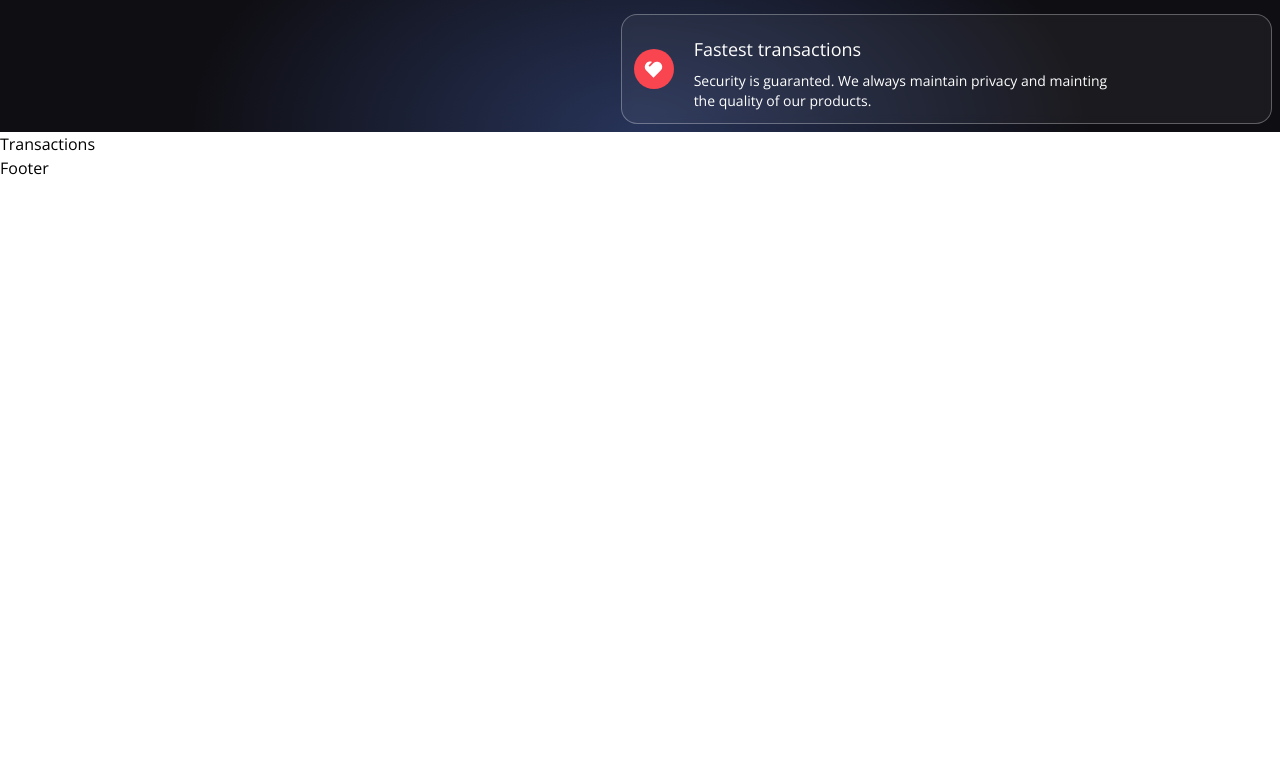
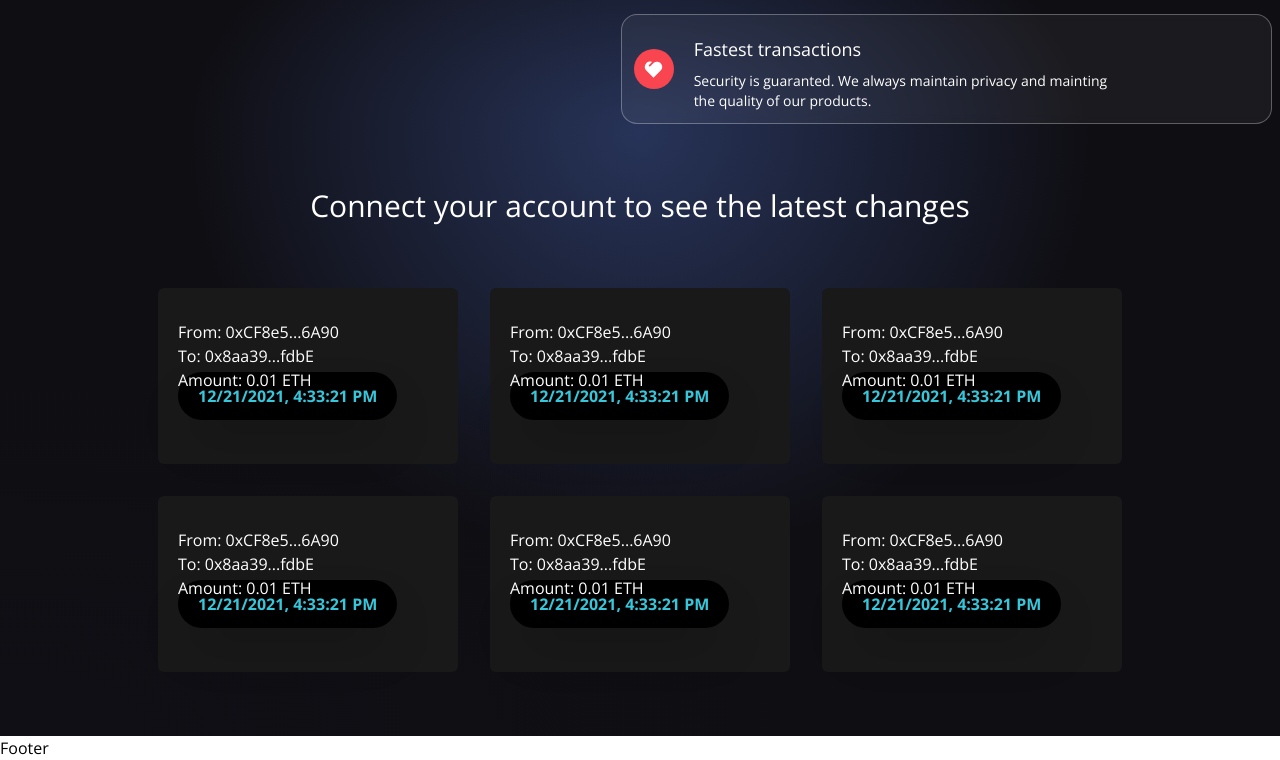
Before and after one commit to StVictoria/web3, a React (Vite) app in the folder client/: page / in a window 1280 px wide. Shown: the part 995-1755 px from the top of the page. Before the commit the page ends 1175 px from the top, so only its background shows below. Built offline with nearby package versions, Linux system fonts and the light colour scheme.

Commit message:
created Transaction section

```diff
--- a/client/src/components/Services.jsx
+++ b/client/src/components/Services.jsx
@@ -22,7 +22,7 @@ const ServiceCard = ({ color, title, icon, subtitle }) => (
 
 const Services = () => {
   const renderServiceCards = () => (
-    serviceCards.map(card => <ServiceCard key={card.key} color={card.color} title={card.title} icon={card.icon} subtitle={card.subtitle} />)
+    serviceCards.map(card => <ServiceCard key={card.id} color={card.color} title={card.title} icon={card.icon} subtitle={card.subtitle} />)
   );
 
   return (
--- a/client/src/components/Transactions.jsx
+++ b/client/src/components/Transactions.jsx
@@ -1,9 +1,60 @@
+import { useContext } from "react";
+import { TransactionContext } from "../context/TransactionContext";
+import dummyData from "../utils/dummyData";
+import { shortenAddress } from "../utils/shortenAddress";
+
+const TransactionCard = ({ addressTo, addressFrom, timestamp, message, keyword, amount, url }) => (
+  <div className="bg-[#181918] m-4 flex flex-1 flex-col p-3 rounded-md hover:shadow-2xl
+  2xl:min-w-[450px]
+  2xl:max-w-[500px]
+  sm:min-w-[270px]
+  sm:max-w-[300px]
+  ">
+    <div className="flex flex-col items-center w-full mt-3">
+      <div className="w-full mb-6 p-2">
+        <a href={`https://rinkeby.etherscan.io/address/${addressFrom}`} target="_blank" rel="noopener noreferrer">
+          <p className="text-white text-base">From: {shortenAddress(addressFrom)}</p>
+        </a>
+        <a href={`https://rinkeby.etherscan.io/address/${addressTo}`} target="_blank" rel="noopener noreferrer">
+          <p className="text-white text-base">To: {shortenAddress(addressTo)}</p>
+        </a>
+        <p className="text-white text-base">Amount: {amount} ETH</p>
+        {message && (
+          <>
+          <br />
+          <p className="text-white text-base">Message: {message}</p>
+          </>
+        )}
+        <div className="bg-black p-3 px-5 w-max rounded-3xl -mt-5 shadow-2xl">
+          <p className="text-[#37c7da] font-bold">{timestamp}</p>
+        </div>
+      </div>
+    </div>
+  </div>
+);
+
 const Transactions = () => {
+  const { currentAccount } = useContext(TransactionContext);
+
+  const renderDummyData = () => dummyData.reverse().map((transaction) => (
+    <TransactionCard key={transaction.id} {...transaction} />
+  ));
+
   return (
-    <div>
-      Transactions
+    <div className="flex w-full justify-center items-center 2xl:px-20 gradient-bg-transactions">
+      <div className="flex flex-col md:p-12 py-12 px-4">
+        {currentAccount ? (
+          <h3 className="text-white text-3xl text-center my-2">Latest Transactions</h3>
+        ) : (
+          <h3 className="text-white text-3xl text-center my-2">Connect your account to see the latest changes</h3>
+        )}
+
+        <div className="flex flex-wrap justify-center items-center mt-10">
+          {renderDummyData()}
+        </div>
+      </div>
     </div>
-  )
+  );
 };
 
 export default Transactions;
--- a/client/src/components/Welcome.jsx
+++ b/client/src/components/Welcome.jsx
@@ -4,6 +4,7 @@ import { SiEthereum } from "react-icons/si";
 import { BsInfoCircle } from "react-icons/bs";
 import { Loader } from "./";
 import { TransactionContext } from "../context/TransactionContext";
+import { shortenAddress } from "../utils/shortenAddress";
 
 const commonStyles = "min-h-[70px] sm:px-0 px-2 sm:min-w-[120px] flex justify-center items-center border-[0.5px] border-gray-400 text-sm font-light text-white";
 
@@ -85,7 +86,7 @@ const Welcome = () => {
               </div>
               <div>
                 <p className="text-white font-light text-sm">
-                  Address
+                  {shortenAddress(currentAccount)}
                 </p>
                 <p className="text-white font-semibold text-lg mt-1">
                   Etherium
--- /dev/null
+++ b/client/src/utils/dummyData.js
@@ -0,0 +1,56 @@
+export default [
+  {
+    id: 1,
+    url: "https://metro.co.uk/wp-content/uploads/2015/05/pokemon_crying.gif?quality=90&strip=all&zoom=1&resize=500%2C284",
+    message: "",
+    timestamp: "12/21/2021, 4:33:21 PM",
+    addressFrom: "0xCF8e569A97C423952DdFf902375C7C76549A6A90",
+    amount: "0.01",
+    addressTo: "0x8aa395Ab97837576aF9cd6946C79024ef1acfdbE",
+  },
+  {
+    id: 2,
+    url: "https://media4.popsugar-assets.com/files/2013/11/07/832/n/1922398/eb7a69a76543358d_28.gif",
+    message: "",
+    timestamp: "12/21/2021, 4:33:21 PM",
+    addressFrom: "0xCF8e569A97C423952DdFf902375C7C76549A6A90",
+    amount: "0.01",
+    addressTo: "0x8aa395Ab97837576aF9cd6946C79024ef1acfdbE",
+  },
+  {
+    id: 3,
+    url: "https://acegif.com/wp-content/uploads/gif-shaking-head-38.gif",
+    message: "",
+    timestamp: "12/21/2021, 4:33:21 PM",
+    addressFrom: "0xCF8e569A97C423952DdFf902375C7C76549A6A90",
+    amount: "0.01",
+    addressTo: "0x8aa395Ab97837576aF9cd6946C79024ef1acfdbE",
+  },
+  {
+    id: 4,
+    url: "https://i.pinimg.com/originals/68/a0/9e/68a09e774e98242871c2db0f99307420.gif",
+    message: "",
+    timestamp: "12/21/2021, 4:33:21 PM",
+    addressFrom: "0xCF8e569A97C423952DdFf902375C7C76549A6A90",
+    amount: "0.01",
+    addressTo: "0x8aa395Ab97837576aF9cd6946C79024ef1acfdbE",
+  },
+  {
+    id: 5,
+    url: "https://i.pinimg.com/originals/73/d3/a1/73d3a14d212314ab1f7268b71d639c15.gif",
+    message: "",
+    timestamp: "12/21/2021, 4:33:21 PM",
+    addressFrom: "0xCF8e569A97C423952DdFf902375C7C76549A6A90",
+    amount: "0.01",
+    addressTo: "0x8aa395Ab97837576aF9cd6946C79024ef1acfdbE",
+  },
+  {
+    id: 6,
+    url: "https://www.omnisend.com/blog/wp-content/uploads/2016/09/funny-gifs-9.gif",
+    message: "",
+    timestamp: "12/21/2021, 4:33:21 PM",
+    addressFrom: "0xCF8e569A97C423952DdFf902375C7C76549A6A90",
+    amount: "0.01",
+    addressTo: "0x8aa395Ab97837576aF9cd6946C79024ef1acfdbE",
+  },
+];
--- /dev/null
+++ b/client/src/utils/shortenAddress.js
@@ -0,0 +1 @@
+export const shortenAddress = (address) => `${address.slice(0, 7)}...${address.slice(address.length - 4)}`;
```
